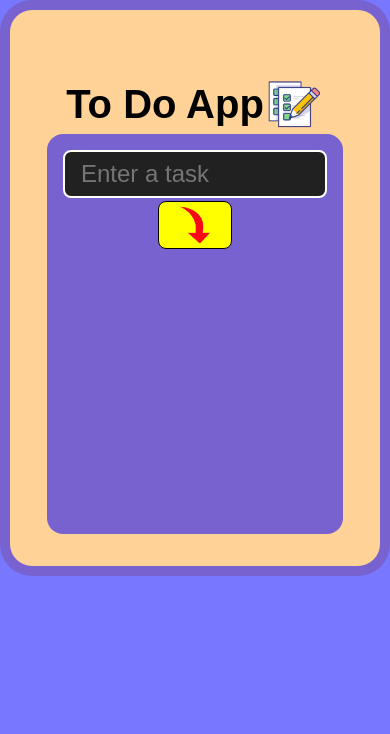
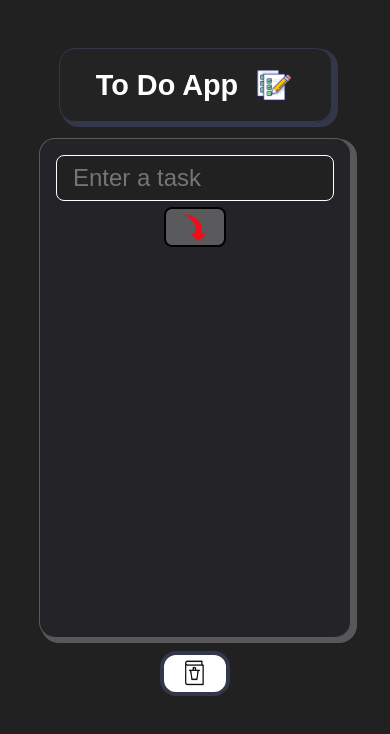
Before and after one commit to neerajjagga/To-Do-App, a plain HTML site: page index.html in a window 390 px wide. Drawn offline with Linux system fonts and the light colour scheme.

Commit message:
Add files via upload

```diff
--- a/index.html
+++ b/index.html
@@ -18,43 +18,50 @@
         height: 100%;
         width: 100vw;
         font-family: "Ubuntu", sans-serif;
-        background-color:  rgba(0, 0, 255, 0.532);
-    }
-    #container {
-        height: 100%;
-        width: 100%;
+        background-color: #212121;
         display: flex;
         flex-direction: column;
         justify-content: flex-start;
         align-items: center;
-        background-color: rgb(255, 210, 152);
-        padding-top: 4rem;
+        padding-top: 3rem;
         padding-bottom: 2rem;
-        border: 10px solid rgba(0, 0, 255, 0.532);
         border-radius: 2rem;
+        gap: 1rem;
     }
 
     .main-content {
-        min-height: 400px;
+        min-height: 500px;
         width: 80%;
-        background-color: rgba(0, 0, 255, 0.532);
+        background-color: rgba(52, 55, 74, 0.194);
         display: flex;
         flex-direction: column;
         gap: 1rem;
         padding: 1rem;
         border-radius: 1rem;
+        box-shadow: 4px 3px 0px 2px rgba(138, 138, 138, 0.532);
+        border: 1px solid rgba(138, 138, 138, 0.532);
     }
     .heading {
+        min-height: 50px;
+        width: 70%;
+        background-color: rgba(138, 138, 138, 0.022);
         display: flex;
+        justify-content: center;
         align-items: center;
+        gap: 1rem;
+        padding: 1rem;
+        border-radius: 1rem;
+        box-shadow: 4px 3px 0px 2px rgb(52, 55, 74);
+        border: 1px solid rgb(52, 55, 74);
     }
     .heading span {
         font-size: 3rem;
         font-weight: 800;
         font-family:Arial, Helvetica, sans-serif;
+        color: white;
     }
     .heading img {
-        height: 80px;
+        height: 70px;
     }
     .input-add {
         display: flex;
@@ -68,7 +75,7 @@
         min-height: 20px;
         background-color: #212121;
         color: white;
-        border: 2px solid white;
+        border: 1px solid white;
         border-radius: 0.5rem;
     }
     .input-add button {
@@ -80,8 +87,8 @@
     .input-add img {
         height: 48px;
         padding: 0.2em 1.2rem;
-        background-color: yellow;
-        border: 1px solid black;
+        background-color: rgba(138, 138, 138, 0.532);
+        border: 2px solid black;
         border-radius: 0.5rem;
         font-weight: 600;
     }
@@ -96,7 +103,7 @@
         display: flex;
         justify-content: space-between;
         align-items: center;
-        box-shadow: 4px 3px 0px 2px rgb(52, 55, 74);
+        box-shadow: 2px 2px 0px 2px rgba(138, 138, 138, 0.532);
         transition: 0.3s ease 0s;
         overflow-wrap: anywhere;
     }
@@ -117,18 +124,33 @@
         background-color: rgb(255, 0, 0);
     }
 
+    #clearHistory {
+        height: 56px;
+        background-color: white;
+        padding: 0.2rem 1rem;
+        border: 1px solid black;
+        border-radius: 1rem;
+        margin-top: 1rem;
+        border: 4px solid rgb(52, 55, 74);
+        transition: 0.2s ease 0s;
+        margin-top: -0.2rem;
+    }
+
+    #clearHistory:hover {
+        background-color: rgb(226, 225, 225);
+    }
     @media (max-width: 499px) {
         .heading span {
-        font-size: 2.5rem;
+        font-size: 2.2rem;
         }
         .heading img {
-            height:60px;
+            height: 55px;
         }
         .input-add {
             display: flex;
             flex-direction: column;
             align-items: center;
-            gap: 0.2rem;
+            gap: 0.4rem;
         }
         .input-add input {
           width: 100%;
@@ -143,10 +165,32 @@
             min-width: 30px;
             max-height: 30px;
         }
+        .input-add button {
+        font-size: 1.5rem;
+        min-width: 14%;
+        min-height: 3.04rem;
+        }
+        .input-add img {
+        height: 40px;
+        padding: 0.2em 1rem;
+        background-color: rgba(138, 138, 138, 0.532);
+        border: 2px solid black;
+        border-radius: 0.5rem;
+    }
+    #clearHistory {
+        height: 45px;
+    }
+    }
+    @media (max-width: 394px) {
+        .heading span {
+            font-size: 1.8rem;
+        }
+        .heading img {
+            height: 40px;
+        }
     }
 </style>
 <body>
-    <div id="container">
         <div class="heading">
             <span>To Do App</span>
             <img src="./icon.png" alt="logo">
@@ -158,8 +202,9 @@
            </div>
            <ul class="tasks">
            </ul>
+
         </div>
-    </div>
+        <img id="clearHistory" src="./trash.png" alt="Trash">
     <script src="script.js"></script>
 </body>
 </html>
--- a/script.js
+++ b/script.js
@@ -1,8 +1,10 @@
 const addButton = document.querySelector('#addButton');
 const taskList = document.querySelector('.tasks');
 const task = document.querySelector('#task');
+const clearHistoryButton = document.querySelector('#clearHistory');
 
-addButton.addEventListener('click',(e) => {
+
+function addTask() {
     const valueOfTask = task.value;
 
     if(valueOfTask === '') {
@@ -18,6 +20,16 @@ addButton.addEventListener('click',(e) => {
     }
     task.value = ''
     saveData();
+}
+
+task.addEventListener('keydown', (e) => {
+    if(e.key === 'Enter') {
+        addTask();
+    }
+})
+
+addButton.addEventListener('click',(e) => {
+    addTask();
 });
 
 taskList.addEventListener('click', (e) => {
@@ -25,7 +37,7 @@ taskList.addEventListener('click', (e) => {
         e.target.parentElement.remove();
         saveData();
     }
-})
+});
 
 function saveData() {
     localStorage.setItem("tasks", taskList.innerHTML);
@@ -33,4 +45,13 @@ function saveData() {
 function showSaveData() {
     taskList.innerHTML = localStorage.getItem("tasks");
 }
+
+clearHistoryButton.addEventListener('click', (e) => {
+    let container = e.target.parentElement;
+    let childElements = container.children[1].children[1].children;
+    Array.from(childElements).forEach(child => child.remove());
+
+    localStorage.clear();
+});
+
 showSaveData();
```
Also changed, not shown: trash.png (added).
